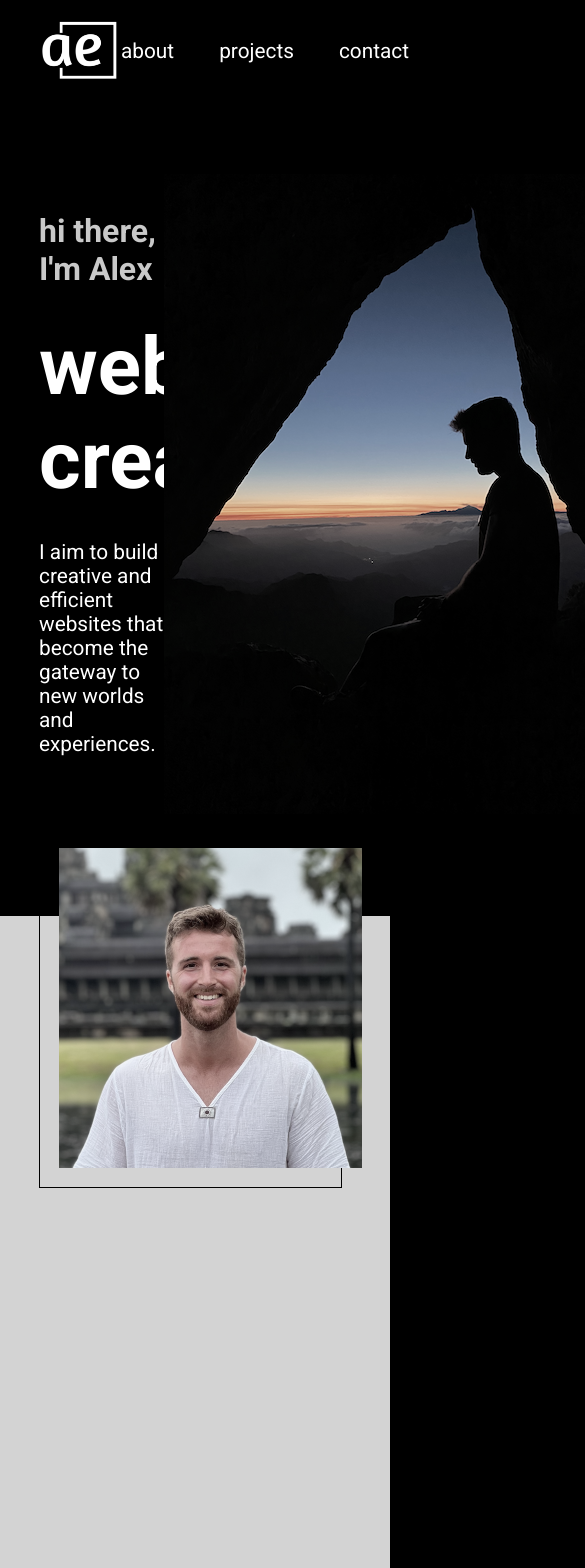
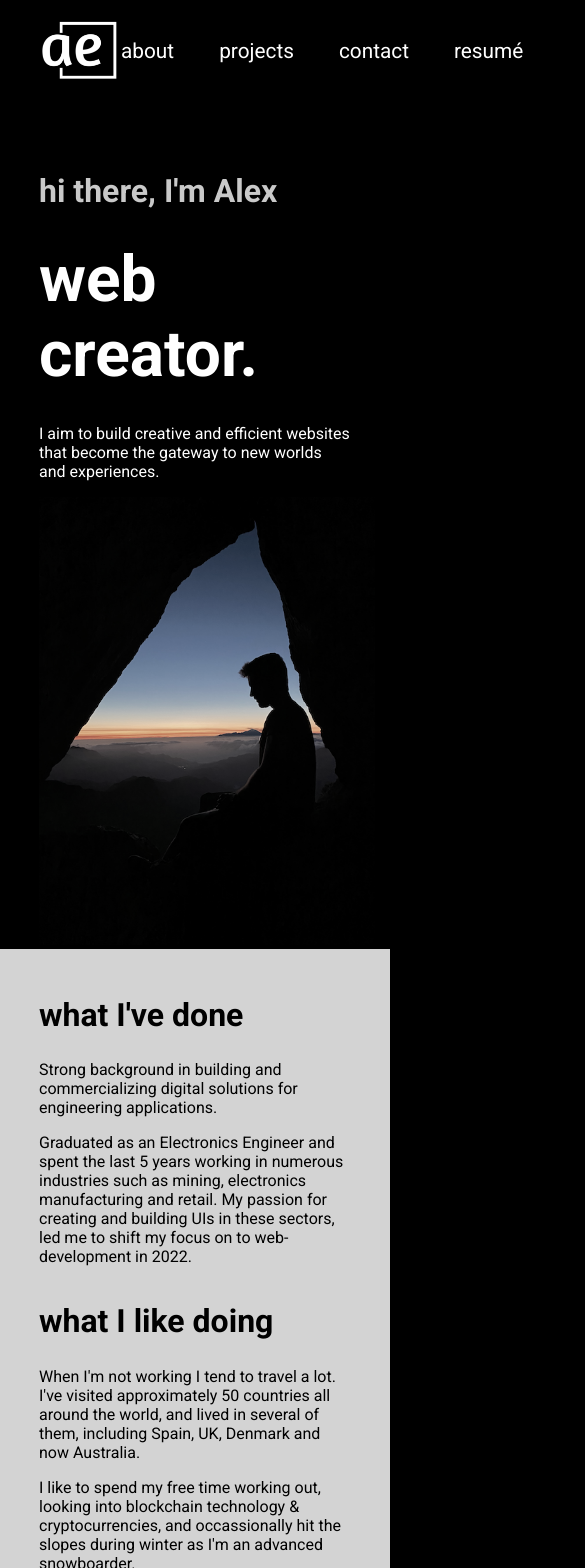
Before and after one commit to ae-graham/my-website-v2, a React (Create React App) app: page / in a window 390 px wide. Shown: the top 1568 px of the page, 585 px wide, since content can reach past the window. Built offline with nearby package versions, Linux system fonts and the light colour scheme.

Commit message:
started styling mobile view

```diff
--- a/src/App.css
+++ b/src/App.css
@@ -26,13 +26,21 @@ body {
   margin: 10px auto -20px;
 }
 
+.ae-logo {
+  transition: ease-in 0.2s;
+}
+
+.ae-logo:hover {
+  rotate: 15deg;
+  transition: ease-in 0.2s;
+}
+
 
 /*------------------------------------------------------------
 -----------------------  HERO  -------------------------------
 -------------------------------------------------------------*/
 
 .hero-container {
-  margin-top: 80px;
   display: flex;
   align-items: center;
   justify-content: space-between;
@@ -120,7 +128,7 @@ body {
   filter: grayscale(50%);
   left: 20px;
   z-index: 1;
-  transition: 0.6s;
+  transition: 0.5s;
 }
 
 .about-item img:hover {
@@ -130,10 +138,10 @@ body {
 #outline {
   width: 303px;
   height: 320px;
-  border: 1px solid black;
+  border: 2px solid rgb(45, 45, 45);
   position: absolute;
   top: 20px;
-  transition: 0.6s;
+  transition: 0.5s;
 }
 
 .skills-section {
@@ -242,11 +250,21 @@ body {
   transition: transform 1s;
   transform-style: preserve-3d;
   box-shadow: 0 4px 8px 0 rgba(0,0,0,0.2);
-  border-radius: 20px;
+
 }
 
 .card-item:hover .card-item-inner {
   transform: rotateY(180deg);
+}
+
+#outline-project {
+  position: relative;
+  bottom: 230px;
+  right: 20px;
+  z-index: -1;
+  width: 100%;
+  height: 100%;
+  border: 2px solid rgb(45, 45, 45);
 }
 
 .card-front, .card-back {
@@ -255,7 +273,6 @@ body {
   height: 100%;
   -webkit-backface-visibility: hidden;
   backface-visibility: hidden;
-  border-radius: 20px;
   background-color: #ebebeb;
   color: black;
 }
@@ -271,7 +288,6 @@ body {
 .card-item img {
   width: 100%;
   height: 100%;
-  border-radius: 20px;
   filter: grayscale(70%);
 }
 
@@ -340,7 +356,7 @@ body {
   background-color: lightgray;
   display: flex;
   flex-direction: column;
-  gap: 30px;
+  gap: 10px;
   justify-content: center;
   height: 100vh;
 }
@@ -361,7 +377,7 @@ body {
 }
 
 #contact-container h1 {
-  font-size: 3rem;
+  font-size: 3.5rem;
 }
 
 #contact-section p {
@@ -373,10 +389,14 @@ body {
   padding: 10px;
   cursor: pointer;
   border: 2px solid black;
-  border-radius: 7px;
   font-size: 1.3rem;
   font-family: 'Roboto', sans-serif;
   background-color: rgb(245, 245, 245);
+}
+
+.hello a {
+  text-decoration: none;
+  color: inherit; /*takes the colour of its parent*/
 }
 
 .hello:hover, .hello:focus {
@@ -424,3 +444,65 @@ body {
   opacity: 1;
   visibility: visible;
 }
+
+
+/*------------------------------------------------------------------------------------------------------
+-------------------------------------------  MEDIA QUERIES ---------------------------------------------
+-------------------------------------------------------------------------------------------------------*/
+
+@media (max-width: 830px) {
+
+  /*----------HERO-----------*/
+
+  .hero-container {
+    display: block;
+    padding-top: 100px;
+    height: inherit;
+  }
+
+  .hero {
+    width: 100%;
+  }
+
+  .hero h1 {
+    font-size: 4rem;
+  }
+
+  .hero p {
+    font-size: 1rem;
+  }
+
+  .hero-container img {
+    filter: grayscale(50%);
+    width: 336px;
+    height: 448px;
+  }
+
+  /*----------ABOUT-----------*/
+
+  #about-container {
+    height: inherit;
+    padding-top: 20px;
+  }
+
+  .about-section {
+    flex-direction: column;
+    gap: 20px;
+  }
+
+  .about-item {
+    flex-basis: 0px;
+  }
+
+  .about-item:first-child {
+    order: 3;
+  }
+
+  .about-item:last-child h1 {
+    margin-top: 0px;
+  }
+
+  .technologies {
+    flex-wrap: wrap;
+  }
+}
--- a/src/App.js
+++ b/src/App.js
@@ -26,7 +26,7 @@ function App() {
     <div className="app-container">
       <div className='main-container'>
         <header className="header-container" data-aos='slide-down'>
-          <img src={ae_logo} alt='main logo of the website' width={82} height={82} />
+          <img className='ae-logo' src={ae_logo} alt='main logo of the website' width={82} height={82} />
           <Nav />
         </header>
         <Hero />
--- a/src/components/Card.js
+++ b/src/components/Card.js
@@ -13,6 +13,7 @@ const Card = (props) => {
           <p className='hvr-sweep-to-right'>View project &nbsp;&nbsp;&nbsp; &#8594;</p>
         </div>
       </div>
+      <div id='outline-project'></div>
     </div>
   )
 }
--- a/src/components/Contact.js
+++ b/src/components/Contact.js
@@ -5,17 +5,19 @@ import linkedin from '../assets/linkedin.svg'
 const Contact = () => {
   return(
     <div id='contact-container'>
-      <h1>let's connect!</h1>
-      <section id='contact-section'>
+      <h1 data-aos='fade-up'>let's connect!</h1>
+      <section id='contact-section' data-aos='fade-up'>
         <p>If you have any questions, business inquiries or just wish to get in touch...</p>
-        <button type="button" className="hvr-sweep-to-right hello">say hello!</button>
+        <button type="button" className="hvr-sweep-to-right hello">
+          <a href="mailto:ae.graham93@gmail.com?subject=Business%20Opportunity">say hello!</a>
+        </button>
         <p>You can also connect with me through the following platforms</p>
         <div className='socials'>
           <a href="https://www.linkedin.com/in/alexander-graham93/" target="_blank"  rel="noreferrer">
-            <img src={github} alt='github logo' />
+            <img className='hvr-float' src={github} alt='github logo' />
           </a>
           <a href="https://github.com/ae-graham" target="_blank" rel="noreferrer">
-            <img src={linkedin} alt='linkedin logo' />
+            <img className='hvr-float' src={linkedin} alt='linkedin logo' />
           </a>
       </div>
       </section>
--- a/src/components/Nav.js
+++ b/src/components/Nav.js
@@ -19,6 +19,7 @@ const Nav = () => {
       {/*<a href='/#'>Experience</a>*/}
       <a href='/#projects' onClick={handleClick('projects')}>projects</a>
       <a href='/#contact' onClick={handleClick('contact')}>contact</a>
+      <a href='/' target="_blank"  rel="noreferrer" >resumé</a>
     </nav>
   )
 }
```
